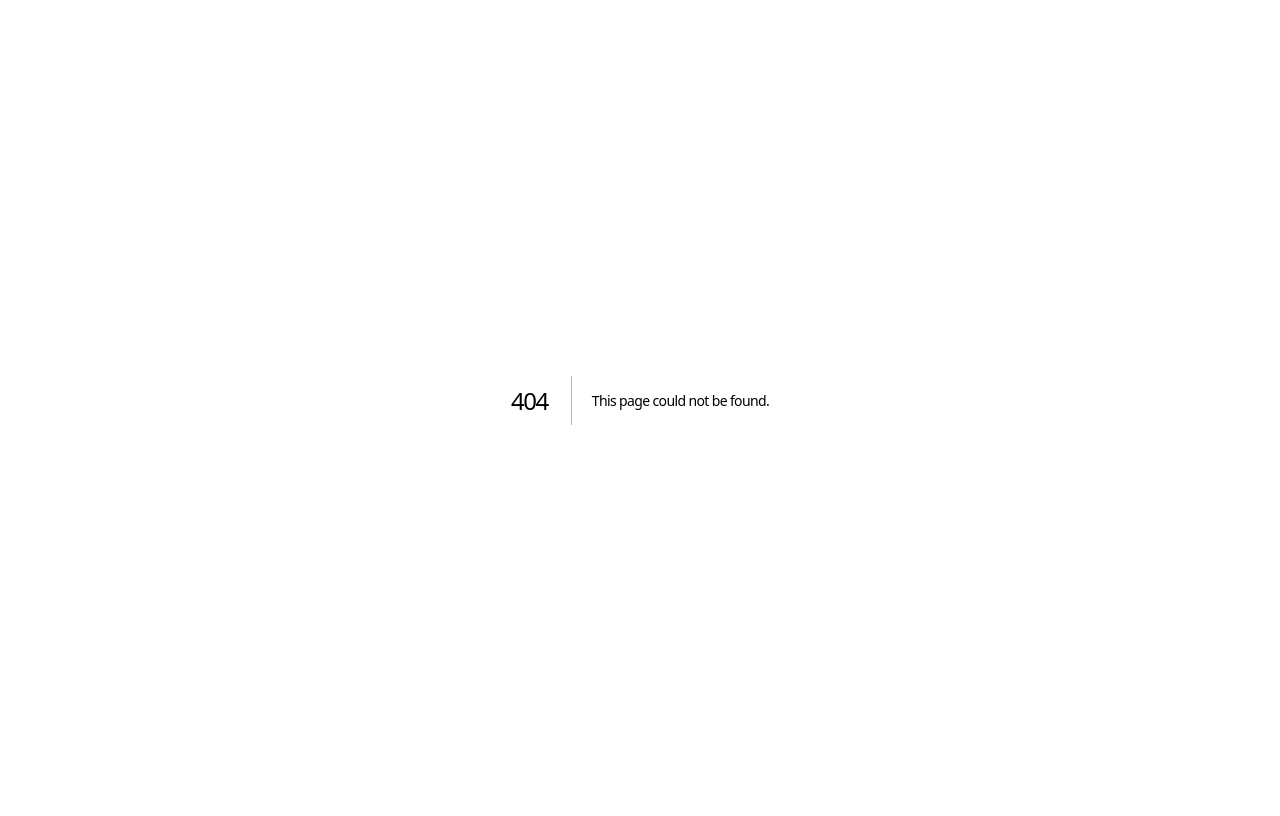
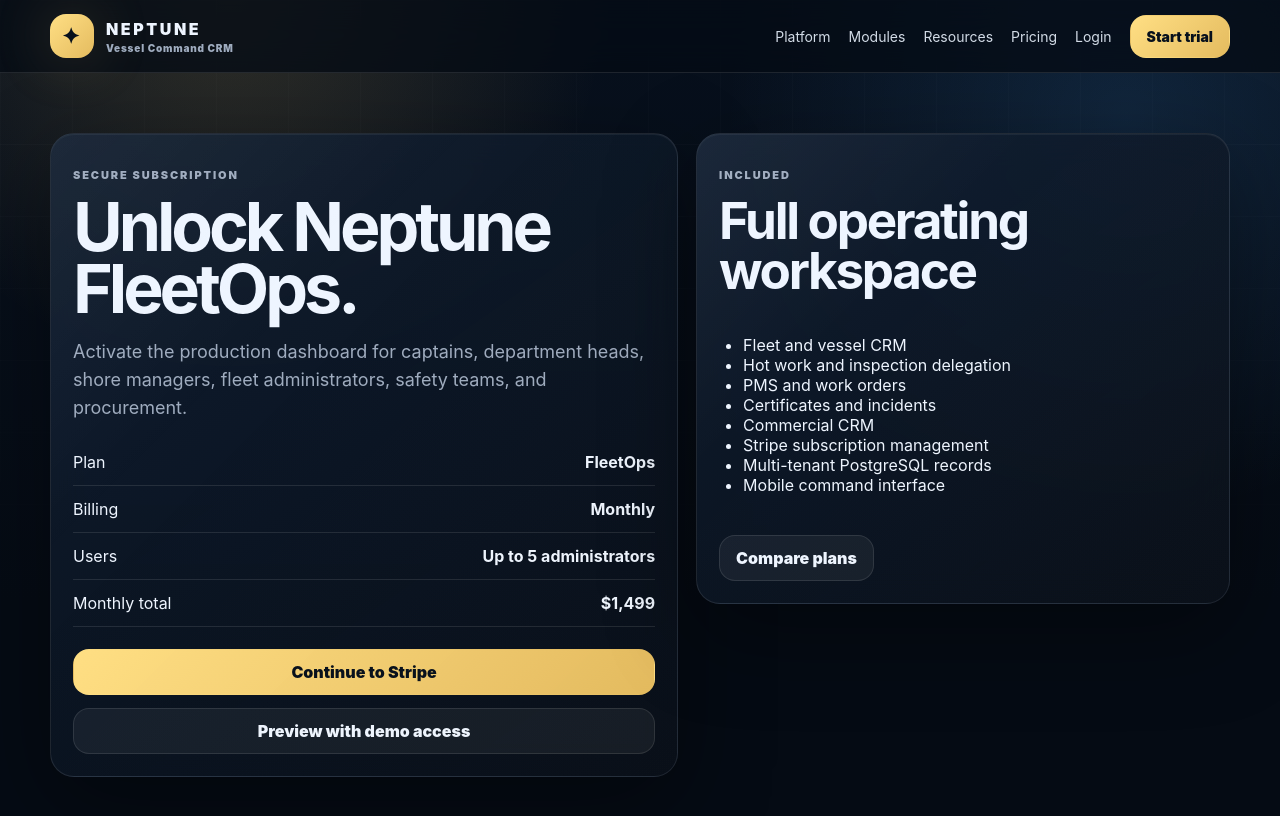
Before and after one commit to eagleconsulting954-a11y/Neptune1, a Next.js app: page /checkout in a window 1280 px wide. Before the commit this address had no page. Shown: the top 816 px of the page. Built offline with nearby package versions, Linux system fonts and the light colour scheme.

Commit message:
Add subscription checkout page

```diff
--- /dev/null
+++ b/app/checkout/page.tsx
@@ -0,0 +1,40 @@
+import Link from "next/link";
+import { SiteHeader } from "@/components/SiteHeader";
+import { CheckoutButton } from "@/components/CheckoutButton";
+
+export default function CheckoutPage() {
+  return (
+    <>
+      <SiteHeader />
+      <main className="section">
+        <div className="container checkout-grid">
+          <section className="card premium">
+            <p className="eyebrow">Secure Subscription</p>
+            <h1 style={{fontSize:"clamp(40px,6vw,68px)"}}>Unlock Neptune FleetOps.</h1>
+            <p className="lede">Activate the production dashboard for captains, department heads, shore managers, fleet administrators, safety teams, and procurement.</p>
+            <div className="payment-line"><span>Plan</span><b>FleetOps</b></div>
+            <div className="payment-line"><span>Billing</span><b>Monthly</b></div>
+            <div className="payment-line"><span>Users</span><b>Up to 5 administrators</b></div>
+            <div className="payment-line"><span>Monthly total</span><b>$1,499</b></div>
+            <CheckoutButton plan="fleetops" label="Continue to Stripe" />
+          </section>
+          <aside className="card">
+            <p className="eyebrow">Included</p>
+            <h2>Full operating workspace</h2>
+            <ul className="price">
+              <li>Fleet and vessel CRM</li>
+              <li>Hot work and inspection delegation</li>
+              <li>PMS and work orders</li>
+              <li>Certificates and incidents</li>
+              <li>Commercial CRM</li>
+              <li>Stripe subscription management</li>
+              <li>Multi-tenant PostgreSQL records</li>
+              <li>Mobile command interface</li>
+            </ul>
+            <Link className="btn" href="/pricing">Compare plans</Link>
+          </aside>
+        </div>
+      </main>
+    </>
+  );
+}
```
